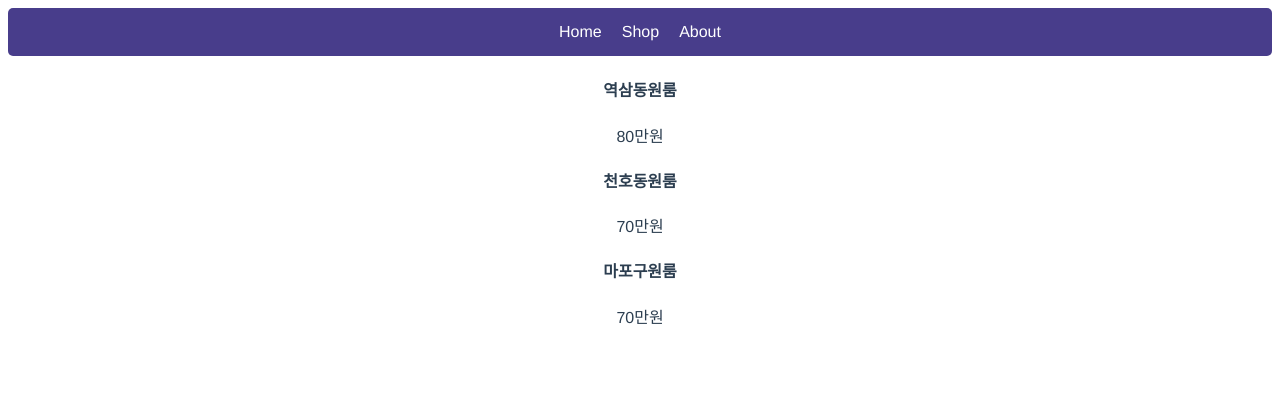
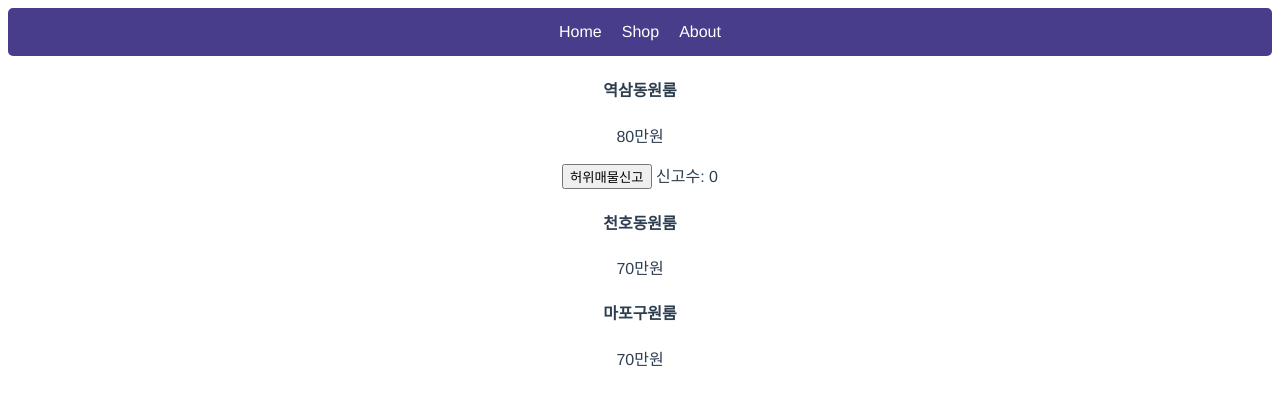
Before and after one commit to GraceJoo26/vuedongsan, a Vue app: page / in a window 1280 px wide. Shown: the top 404 px of the page. Built offline with nearby package versions, Linux system fonts and the light colour scheme.

Commit message:
vue click event

```diff
--- a/src/App.vue
+++ b/src/App.vue
@@ -4,10 +4,33 @@
     <a v-for="a in 메뉴들" :key="a">{{ a }}</a>
 <!--변수 작명 2개까지 가능, (a,i) 왼쪽변수는 array내의 데이터, 오른쪽 변수는 1씩 증가하는 정수-->
   </div>
-  <div v-for="(원룸상품,i) in products" :key="i">
-    <h4>{{ products[i] }}</h4>
-    <p >{{ price[i] }}만원</p>
-    <!--두개 다 3번반복=>i를 써서 반복가능-->
+  <div>
+    <h4>{{ products[0] }}</h4>
+    <p>{{ price1 }}만원</p>
+    <button @click="increase">허위매물신고</button>
+    <span> 신고수: {{ 신고수 }}</span>
+    <!--
+      v-on:Click = @Click
+
+      쌩 js스타일:
+      1.버튼누르면 숫자 찾아서 +1해줘,
+      2.그리고 +1된걸 HTML에 반영해줘
+
+      vue 스타일
+      실시간 렌더링으로 신고수에+1
+      1.버튼 누르면 관련된 데이터만 +1,
+
+      event명 정리:
+      @mouseover,ctrl+space누르면 나옴
+    -->
+  </div>
+  <div>
+    <h4>{{ products[1] }}</h4>
+    <p>{{ price2 }}만원</p>
+  </div>
+  <div>
+    <h4>{{ products[2] }}</h4>
+    <p>{{ price2 }}만원</p>
   </div>
 </template>
 
@@ -21,11 +44,18 @@ export default {
       //data 바인딩 하는 이유
       //1) html에 하드코딩 해놓으면 나중에 변경 어려움
       //2) 실시간 렌더링 기능을 이용하려고(웹앱 사용가능 부드럽게 넘어감, 새로고침 하지 않아도 부드럽게 변경 가능)
+      price1:80,
+      price2:70,
       products:['역삼동원룸','천호동원룸','마포구원룸'],
-      price:['80','70','70'],
       메뉴들:['Home','Shop','About'],
+      신고수:0,
     }
   },
+  methods:{
+    increase(){
+      this.신고수 +=1;
+    }
+  },//this는 위에 data를 지칭함. 함수안에 데이터 쓸땐 this.데이터명
   components:{
 
   }
```
